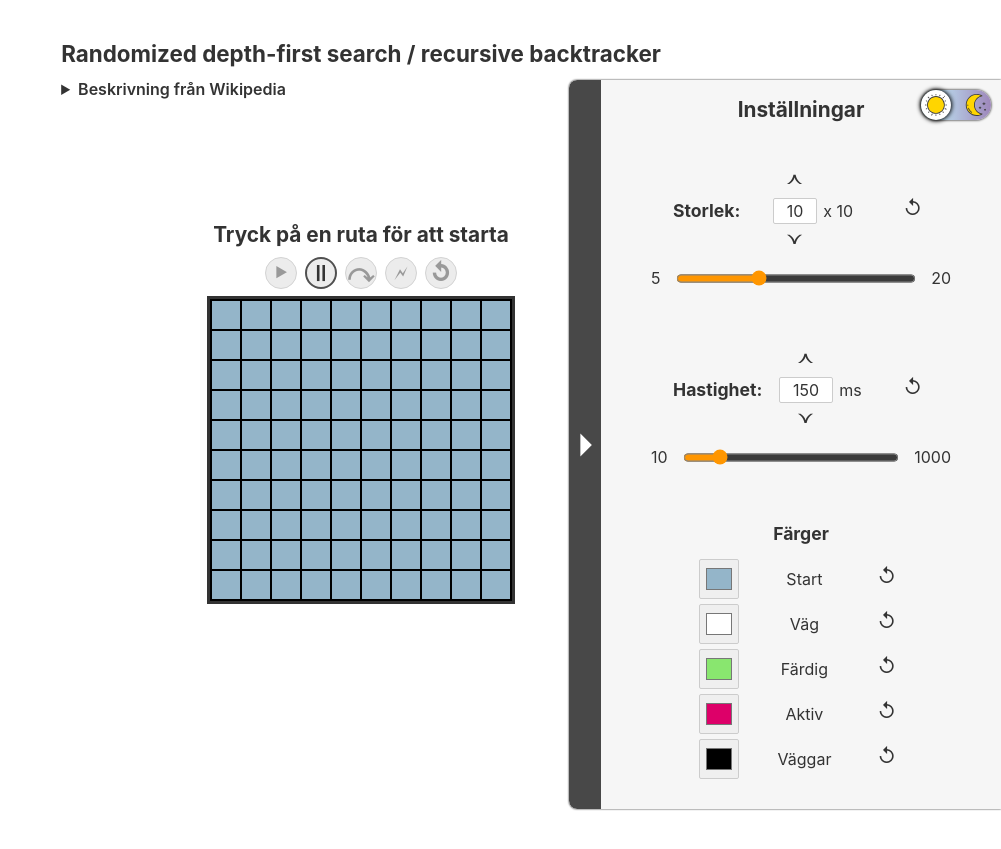
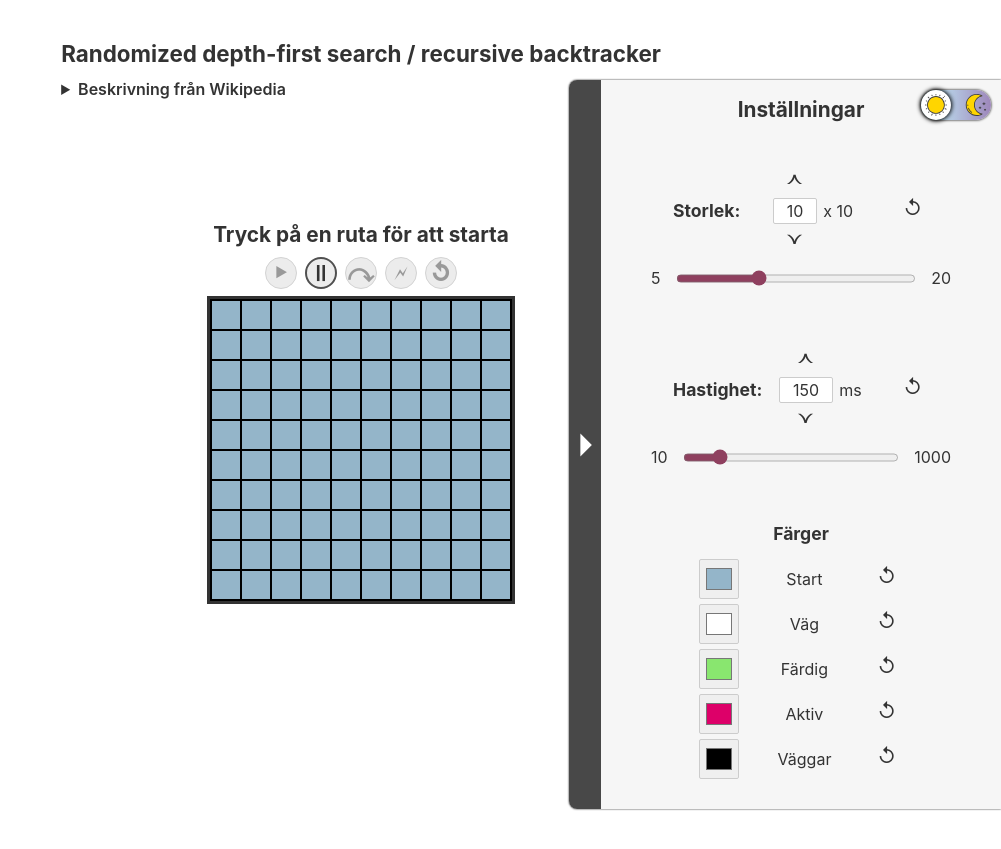
Before and after one commit to Alexander-Holm/maze-algorithm, a Svelte app: page / in a window 1280 px wide. Shown: the whole page, without its empty margins (279-1280 px from the left). Built offline with nearby package versions, Linux system fonts and the light colour scheme.

Commit message:
Ny light-mode accent-color

```diff
--- a/public/global.css
+++ b/public/global.css
@@ -7,7 +7,8 @@ html, body {
 body {
     --text-color: #333333;
     --bg-color: #ffffff;
-    --accent-color: rgb(255, 150, 0);
+    --accent-color: rgb(143 64 95);
+    /* --accent-color: rgb(255, 150, 0); */
 
     --body-padding: 40px;
 
@@ -29,6 +30,7 @@ body {
     --text-color: #f0f0f0;
     --bg-color: #222;
     --accent-color: #d4ff88;
+    color-scheme: dark;
 }
 
 a {
@@ -57,7 +59,9 @@ input, button, select, textarea {
 	box-sizing: border-box;
 	border: 1px solid #ccc;
 	border-radius: 2px;
+
     accent-color: var(--accent-color);
+    outline-color: var(--accent-color);
 }
 
 input:disabled {
--- a/src/components/DarkModeToggle.svelte
+++ b/src/components/DarkModeToggle.svelte
@@ -49,6 +49,7 @@
         }
         #dark-mode-toggle:focus-visible{
             outline: 3px solid var(--accent-color);
+            outline-offset: 8px;
         }
     .background{
         background: linear-gradient(90deg, rgb(197, 250, 255) 0%, rgb(158, 135, 187) 100%);
--- a/src/views/Settings.svelte
+++ b/src/views/Settings.svelte
@@ -28,8 +28,8 @@
 <aside>
     <div id="settings">
         <button
+            id="open-settings"
             on:click|preventDefault={() => closed = !closed}
-            id="open-settings"
             class:closed
         >
             <span>⏵</span>
@@ -124,11 +124,11 @@
     #settings{
         display: flex;
         border-radius: 8px 0px 0px 8px;
-        overflow: hidden;
         box-shadow: 0 0 2px 0px black;
 
     }
     #open-settings{
+        z-index: 2;
         background: #484848;
         color: white;
         font-size: 2rem;
@@ -147,7 +147,10 @@
             filter: contrast(1.3);
         }
         #open-settings:focus-visible{
-            border: 3px solid var(--accent-color);
+            /* box-shadow för att outline inte är tydligt nog */
+            box-shadow: 0 0 4px 4px var(--accent-color);
+            /* För dålig kontrast mellan outline/shadow och knappen annars  */
+            filter: saturate(1.2) contrast(1.2);
         }
             #open-settings.closed span{
                 transform: rotateY(180deg);
```
Also changed, not shown: public/build/bundle.css, public/build/bundle.js, 1 other file (tests, documents, lock files or other folders).
